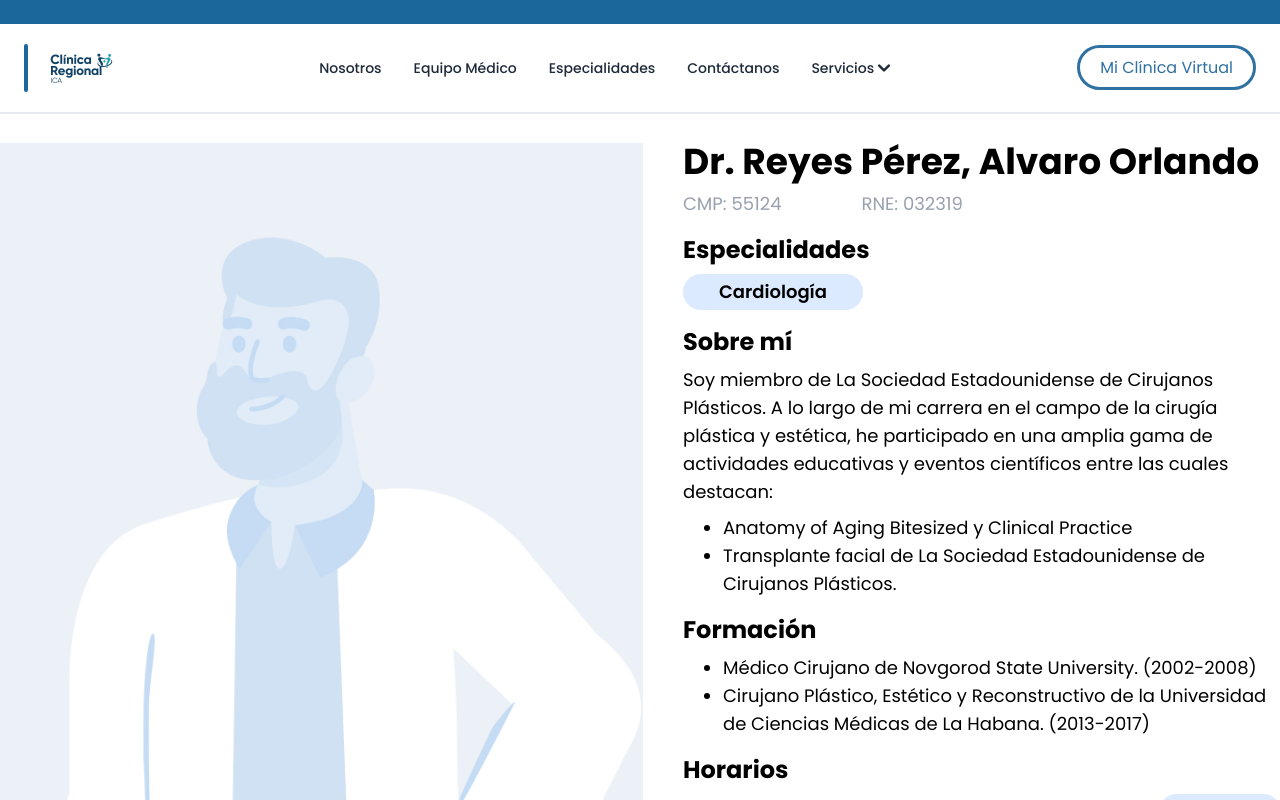
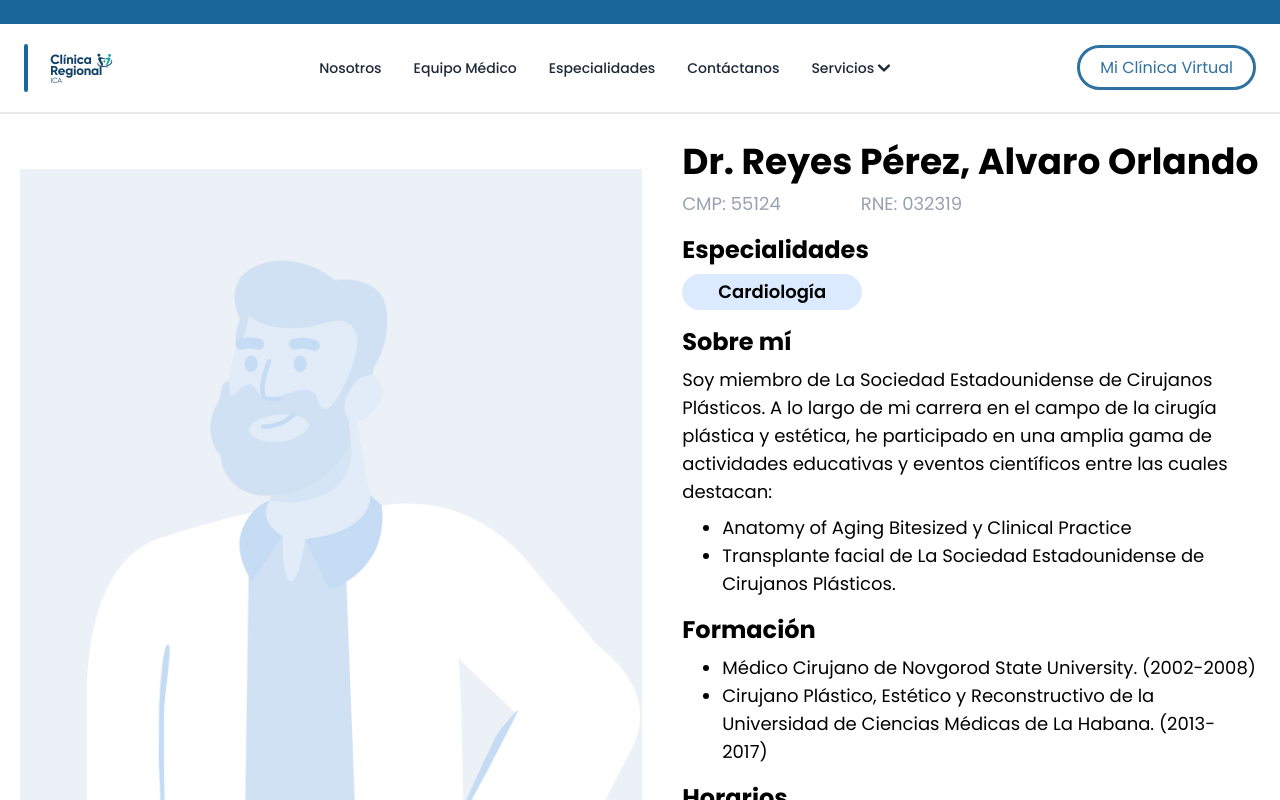
Before and after one commit to Alyri03/Frontend-Herramientas, a React (Vite) app: page /detalle-medico in a window 1280 px wide. Shown: the top 800 px of the page. Built offline with nearby package versions, Linux system fonts and the light colour scheme.

Commit message:
Ajuste DetalleMedico

```diff
--- a/src/pages/Medicos/DetalleMedicos.jsx
+++ b/src/pages/Medicos/DetalleMedicos.jsx
@@ -5,11 +5,11 @@ import Preefooter from '../../components/Preefooter';
 
 const DetalleMedico = () => {
     return (<>
-        <section className='lg:pt-5 pt-1 lg:pb-5 pb-1 '>
+        <section className='lg:pt-5 pt-1 lg:pb-5 pb-1 xl:p-5 lg:p-3'>
             <div className="lg:flex justify-center align-center gap-10">
                 {/* Imagen | Nav */}
                 <div className="flex flex-col justify-center items-center relative h-auto 2xl:w-[800px] xl:w-[700px] lg:w-[600px] lg:p-0 sm:p-10 p-5" data-aos="fade-right">
-                    <img src={ImagenDoctorGenerica} alt="doctor" className="w-full object-cover"/>
+                    <img src={ImagenDoctorGenerica} alt="doctor" className="w-full object-cover" />
                     <div className="absolute bottom-0 w-full flex justify-between items-center border border-stone-200 bg-white border-t rounded-t-3xl sm:px-5 px-3 sm:py-3 py-2">
                         <a href="/equipo-medico" className="flex items-center text-blue-900 font-medium">
                             <FontAwesomeIcon icon={faLongArrowLeft} className="mr-2" />
```
